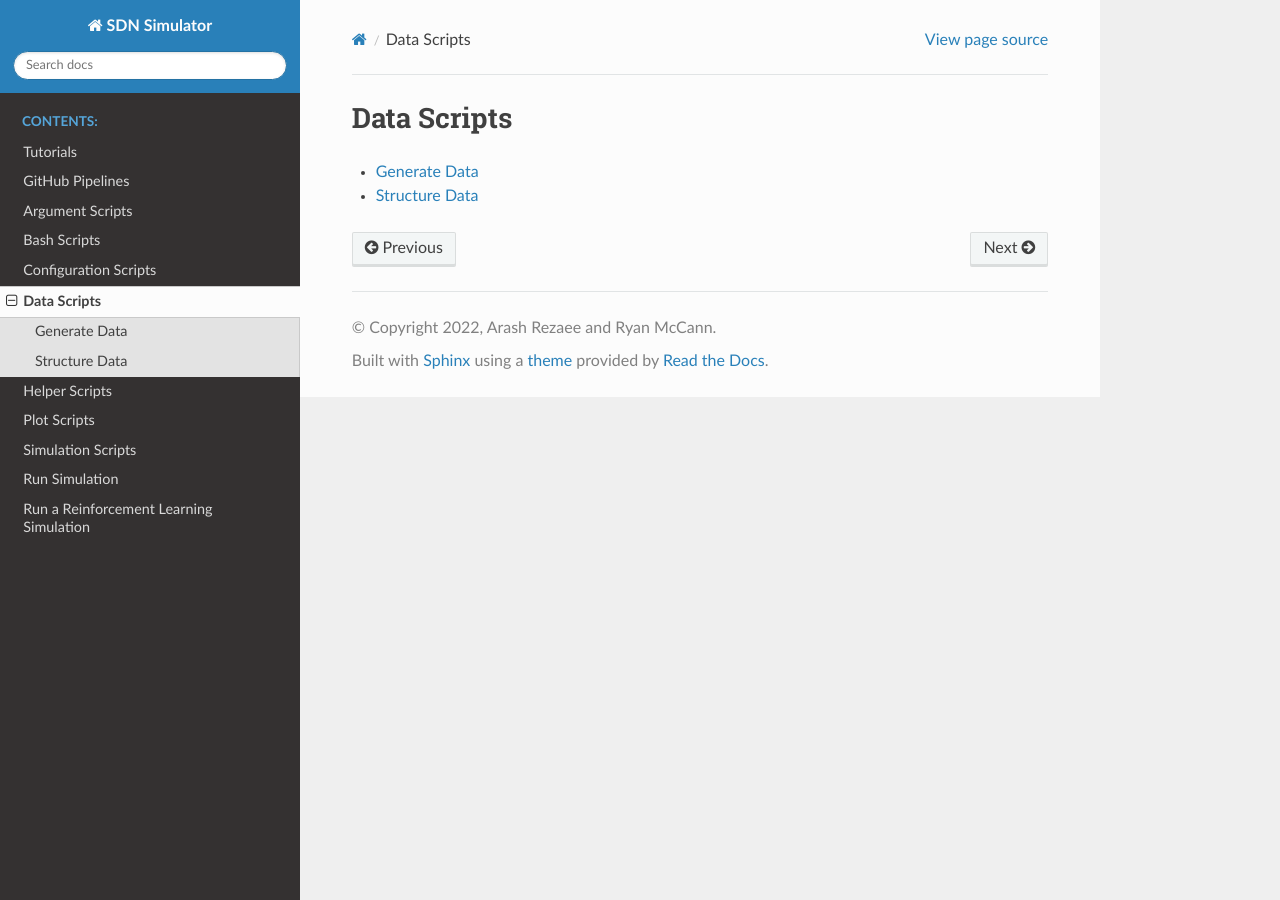
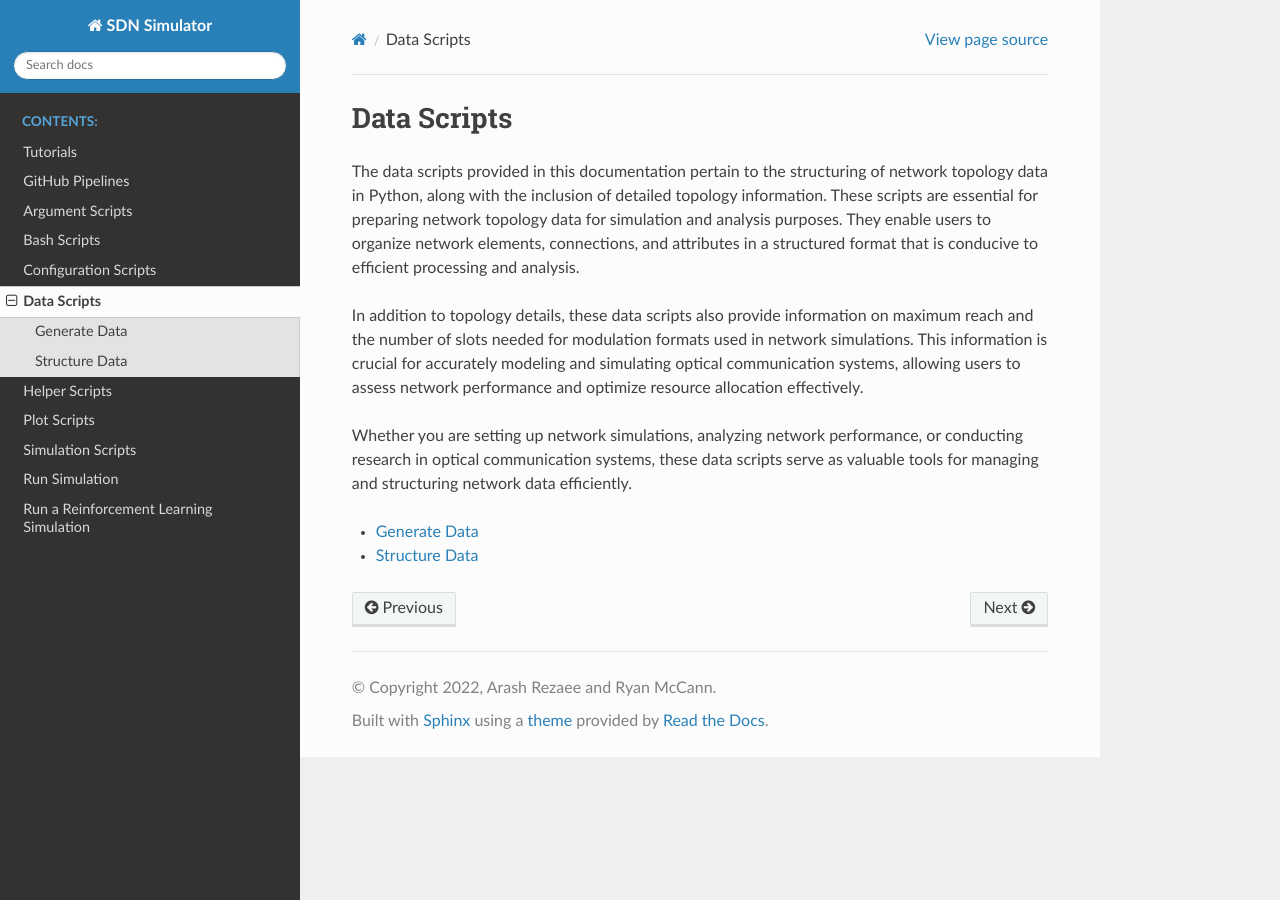
Before and after one commit to SDNNetSim/SDON_simulator, a Sphinx documentation site: the page built from docs/data/data_modules.rst, in a window 1280 px wide. Built offline with Sphinx 7.4.7 and the Read the Docs theme 2.0.0, drawn with Linux system fonts in a browser that asks for light colours; pages that are not in the unit, such as notebooks, are missing from menus.

Commit message:
Update data scripts docs

```diff
--- a/docs/config/config_modules.rst
+++ b/docs/config/config_modules.rst
@@ -1,8 +1,5 @@
 Configuration Scripts
 =====================
-
-Introduction
--------------
 
 These configuration scripts are designed to streamline the setup and execution of tasks by seamlessly integrating
 command line input and configuration file options. Leveraging a combination of command line arguments and configuration
--- a/docs/data/data_modules.rst
+++ b/docs/data/data_modules.rst
@@ -1,5 +1,19 @@
 Data Scripts
 ============
+
+The data scripts provided in this documentation pertain to the structuring of network topology data in Python, along
+with the inclusion of detailed topology information. These scripts are essential for preparing network topology data for
+simulation and analysis purposes. They enable users to organize network elements, connections, and attributes in a
+structured format that is conducive to efficient processing and analysis.
+
+In addition to topology details, these data scripts also provide information on maximum reach and the number of slots
+needed for modulation formats used in network simulations. This information is crucial for accurately modeling and
+simulating optical communication systems, allowing users to assess network performance and optimize resource allocation
+effectively.
+
+Whether you are setting up network simulations, analyzing network performance, or conducting research in optical
+communication systems, these data scripts serve as valuable tools for managing and structuring network data efficiently.
+
 
 .. toctree::
 
--- a/docs/data/generate_data.rst
+++ b/docs/data/generate_data.rst
@@ -4,3 +4,4 @@ Generate Data
 .. automodule:: data_scripts.generate_data
     :members:
     :undoc-members:
+    :private-members:
--- a/docs/data/structure_data.rst
+++ b/docs/data/structure_data.rst
@@ -4,3 +4,4 @@ Structure Data
 .. automodule:: data_scripts.structure_data
     :members:
     :undoc-members:
+    :private-members:
```
